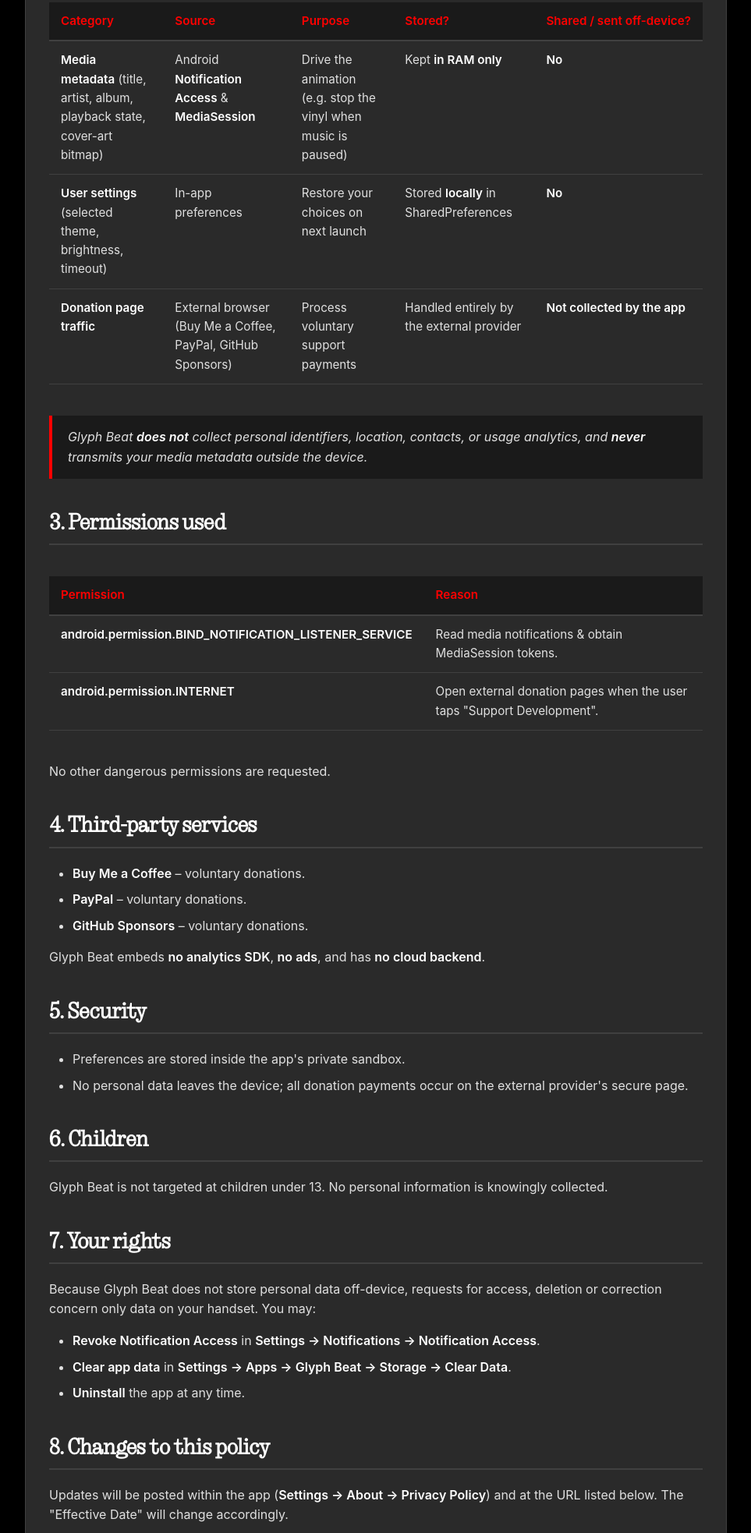
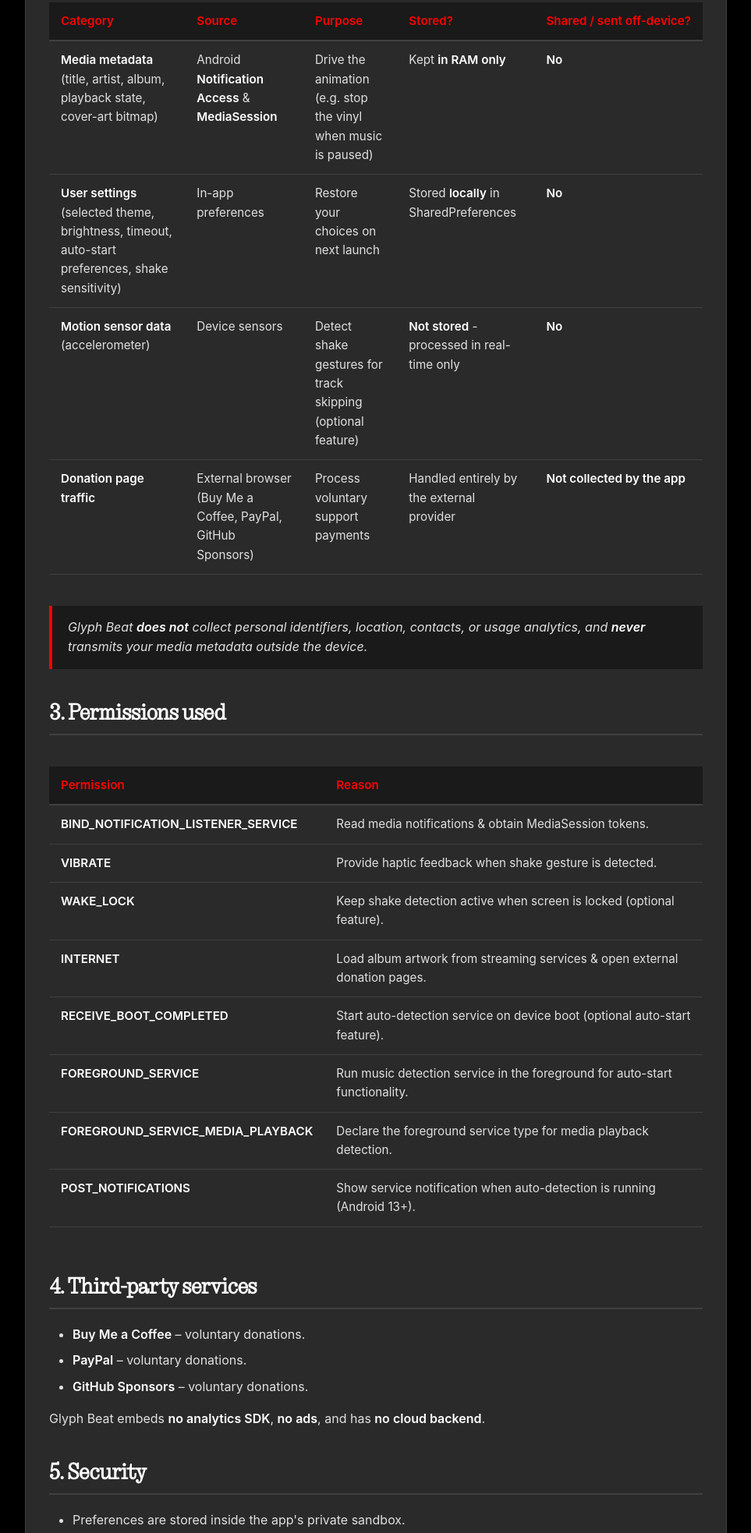
Before and after one commit to pauwma/GlyphBeat, a plain HTML site: page docs/privacy.html in a window 1280 px wide. Shown: the part 527-2493 px from the top of the page at 78% size, without its empty margins (158-1121 px from the left). Drawn offline with Linux system fonts and the light colour scheme.

Commit message:
Update branding, logo, and privacy policy details
Updated index.html with new branding for Nothing Phone 3, added a floating logo image, and adjusted header styles. Added a new logo image. Updated privacy.html with a new effective date, expanded data and permissions tables to reflect new features (shake detection, auto-start, etc.), and removed redundant policy change section. Added VS Code settings for live preview of privacy.html.

```diff
--- a/docs/privacy.html
+++ b/docs/privacy.html
@@ -229,7 +229,7 @@
     <div class="container">
         <div class="header">
             <h1>Glyph Beat – Privacy Policy</h1>
-            <div class="effective-date">Effective Date: 19 August 2025</div>
+            <div class="effective-date">Effective Date: 28 August 2025</div>
         </div>
 
         <div class="content">
@@ -262,10 +262,17 @@
                             <td><strong>No</strong></td>
                         </tr>
                         <tr>
-                            <td><strong>User settings</strong> (selected theme, brightness, timeout)</td>
+                            <td><strong>User settings</strong> (selected theme, brightness, timeout, auto-start preferences, shake sensitivity)</td>
                             <td>In-app preferences</td>
                             <td>Restore your choices on next launch</td>
                             <td>Stored <strong>locally</strong> in SharedPreferences</td>
+                            <td><strong>No</strong></td>
+                        </tr>
+                        <tr>
+                            <td><strong>Motion sensor data</strong> (accelerometer)</td>
+                            <td>Device sensors</td>
+                            <td>Detect shake gestures for track skipping (optional feature)</td>
+                            <td><strong>Not stored</strong> - processed in real-time only</td>
                             <td><strong>No</strong></td>
                         </tr>
                         <tr>
@@ -294,18 +301,40 @@
                     </thead>
                     <tbody>
                         <tr>
-                            <td><strong>android.permission.BIND_NOTIFICATION_LISTENER_SERVICE</strong></td>
+                            <td><strong>BIND_NOTIFICATION_LISTENER_SERVICE</strong></td>
                             <td>Read media notifications & obtain MediaSession tokens.</td>
                         </tr>
                         <tr>
-                            <td><strong>android.permission.INTERNET</strong></td>
-                            <td>Open external donation pages when the user taps "Support Development".</td>
+                            <td><strong>VIBRATE</strong></td>
+                            <td>Provide haptic feedback when shake gesture is detected.</td>
+                        </tr>
+                        <tr>
+                            <td><strong>WAKE_LOCK</strong></td>
+                            <td>Keep shake detection active when screen is locked (optional feature).</td>
+                        </tr>
+                        <tr>
+                            <td><strong>INTERNET</strong></td>
+                            <td>Load album artwork from streaming services & open external donation pages.</td>
+                        </tr>
+                        <tr>
+                            <td><strong>RECEIVE_BOOT_COMPLETED</strong></td>
+                            <td>Start auto-detection service on device boot (optional auto-start feature).</td>
+                        </tr>
+                        <tr>
+                            <td><strong>FOREGROUND_SERVICE</strong></td>
+                            <td>Run music detection service in the foreground for auto-start functionality.</td>
+                        </tr>
+                        <tr>
+                            <td><strong>FOREGROUND_SERVICE_MEDIA_PLAYBACK</strong></td>
+                            <td>Declare the foreground service type for media playback detection.</td>
+                        </tr>
+                        <tr>
+                            <td><strong>POST_NOTIFICATIONS</strong></td>
+                            <td>Show service notification when auto-detection is running (Android 13+).</td>
                         </tr>
                     </tbody>
                 </table>
             </div>
-
-            <p>No other dangerous permissions are requested.</p>
 
             <h2>4. Third-party services</h2>
             <ul>
@@ -337,10 +366,6 @@
                 <li><strong>Uninstall</strong> the app at any time.</li>
             </ul>
 
-            <h2>8. Changes to this policy</h2>
-            <p>
-                Updates will be posted within the app (<strong>Settings → About → Privacy Policy</strong>) and at the URL listed below. The "Effective Date" will change accordingly.
-            </p>
 
             <div class="contact-section">
                 <h2 style="border: none; margin-top: 0;">9. Contact</h2>
```
Also changed, not shown: docs/index.html (+29 -4 lines), docs/img/logo.png (added), 1 other file.
